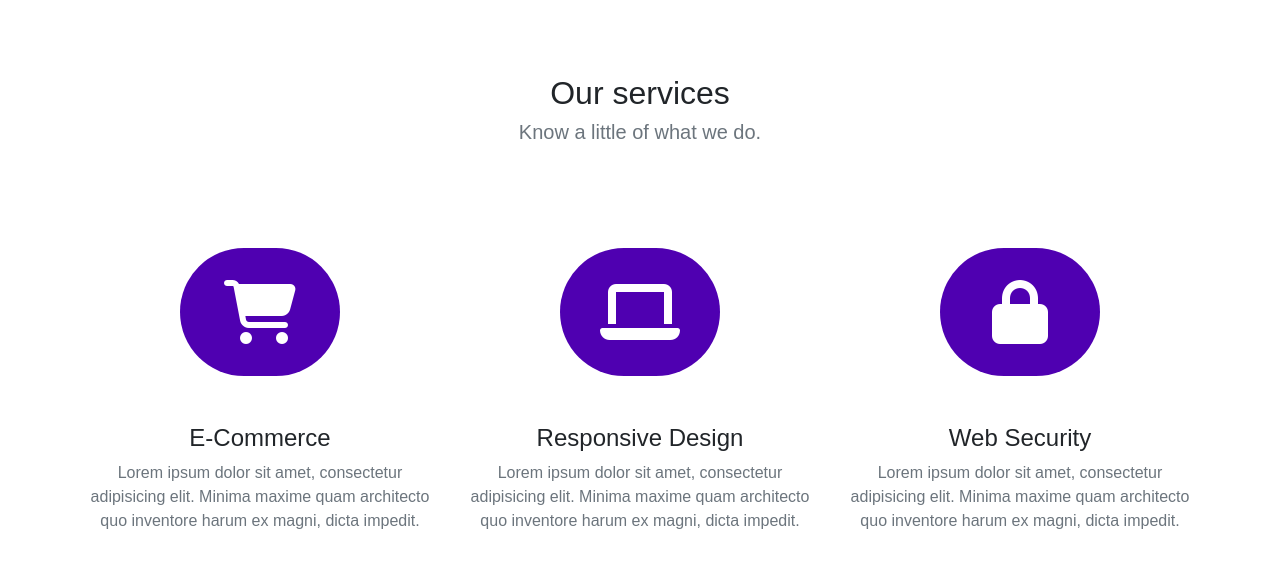
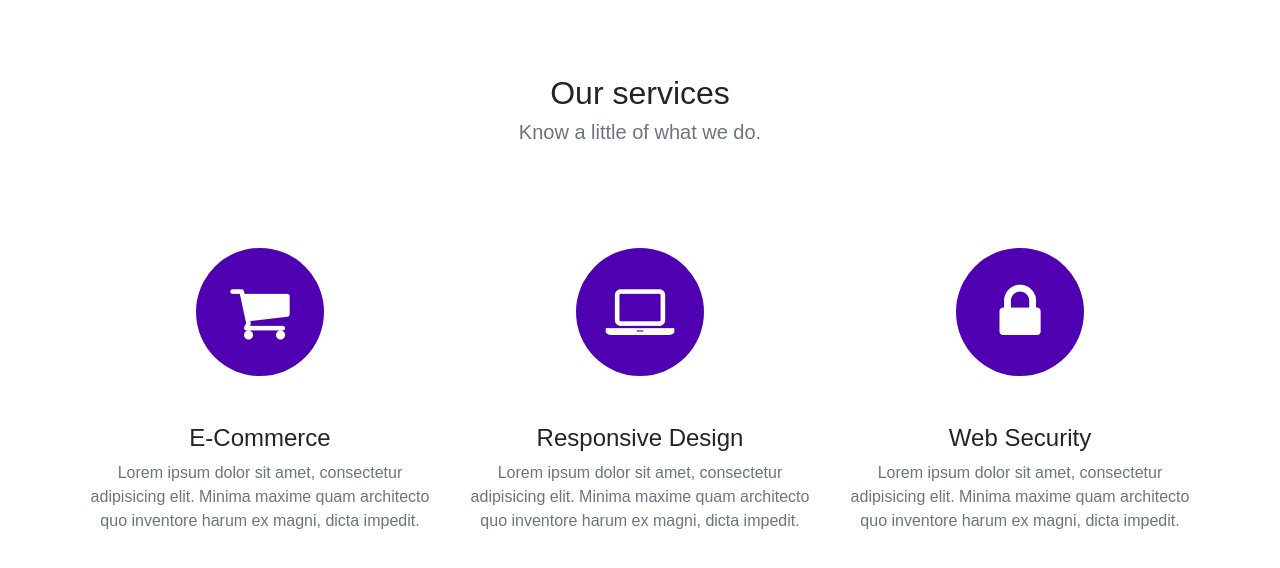
Before and after one commit to carllossalino/PrimeiroSite, a website: page index.html in a window 1280 px wide. Shown: the part 667-1235 px from the top of the page. Drawn offline with nearby package versions, Linux system fonts and the light colour scheme.

Commit message:
Update index.html

```diff
--- a/index.html
+++ b/index.html
@@ -5,8 +5,8 @@
     <meta charset="utf-8">
     <meta name="viewport" content="width=device-width, initial-scale=1, shrink-to-fit=no">
     <!-- Bootstrap CSS -->
-    <link rel="stylesheet" href="nodemodules/bootstrap/compiler/bootstrap.css">
-    <link rel="stylesheet" href="nodemodules/font-awesome-4.7.0/css/font-awesome.css">
+    <link rel="stylesheet" href="node_modules/bootstrap/compiler/bootstrap.css">
+    <link rel="stylesheet" href="node_modules/font-awesome-4.7.0/css/font-awesome.css">
     <link rel="stylesheet" href="style.css">
     <link rel="stylesheet" href="animate.css">
     <link rel="stylesheet" href="hover-min.css">
```
